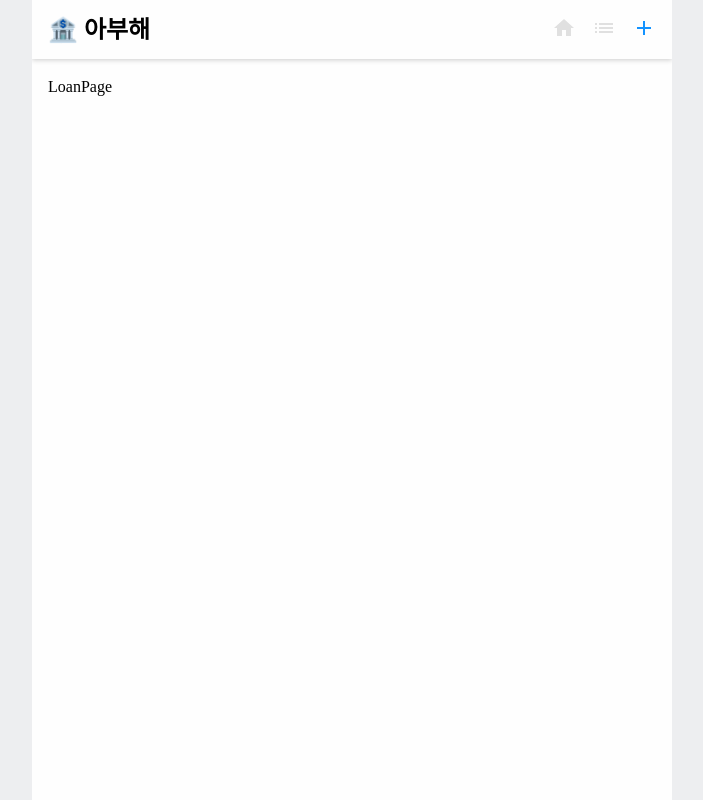
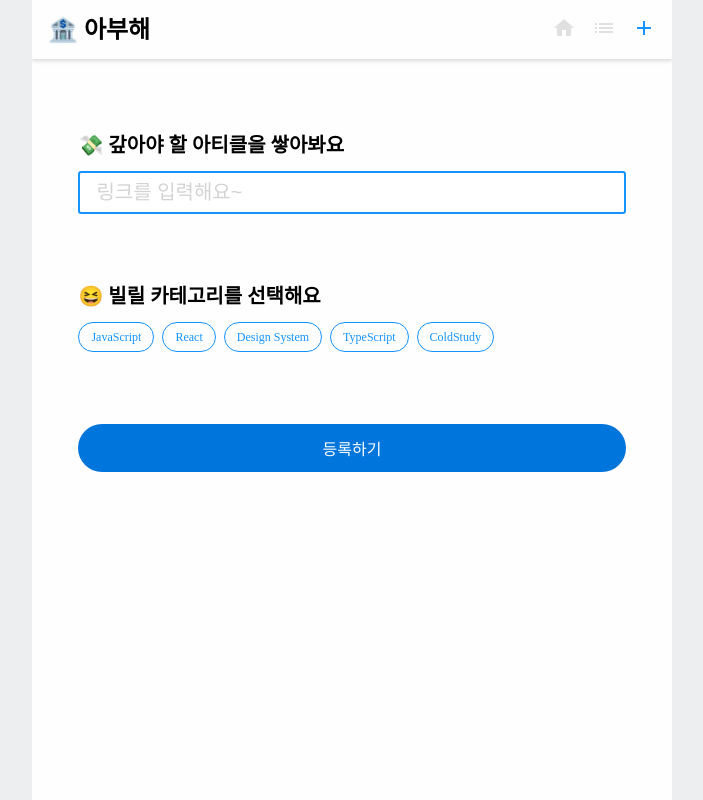
Before and after one commit to c-h-w-h/aboohae, a React (Vite) app: page /loan in a window 1280 px wide. Shown: the whole page, without its empty margins (288-991 px from the left). Built offline with nearby package versions, Linux system fonts and the light colour scheme; a web font is replaced by a local one.

Commit message:
feat: loan page 스켈레톤 구현

```diff
--- /dev/null
+++ b/src/components/LoanForm/index.tsx
@@ -0,0 +1,79 @@
+import Badge from '@components/Badge';
+import Button from '@components/Button';
+import Input from '@components/Input';
+import Spacing from '@components/Spacing';
+import Typography from '@components/Typography';
+import Flexbox from '@components-layout/Flexbox';
+import { CATEGORY } from '@constants/category';
+import { css } from '@emotion/react';
+import { FormEventHandler } from 'react';
+
+import Checkbox from './Checkbox';
+
+const LoanForm = () => {
+  const onSubmit: FormEventHandler = (e) => {
+    e.preventDefault();
+
+    const form = e.target as HTMLFormElement;
+    if (!form) return;
+
+    const formData = new FormData(form);
+
+    // process data here
+  };
+
+  return (
+    <Flexbox
+      as="form"
+      flexDirection="column"
+      alignItems="flex-start"
+      css={containerStyle}
+      onSubmit={onSubmit}
+    >
+      <Spacing size={20} />
+      <label htmlFor="link">
+        <Typography variant="subtitle2">
+          💸 갚아야 할 아티클을 쌓아봐요
+        </Typography>
+      </label>
+      <Input
+        id="link"
+        placeholder="링크를 입력해요~"
+        variant={'subtitle2'}
+        width={'100%'}
+      />
+
+      <Spacing size={40} />
+      <label>
+        <Typography variant="subtitle2">😆 빌릴 카테고리를 선택해요</Typography>
+      </label>
+      <Flexbox gap={'0.5rem'}>
+        {Object.values(CATEGORY).map((category) => (
+          <Checkbox
+            key={category}
+            id={category}
+            label={
+              <Badge key={category} size={'small'} filled={false} toggle={true}>
+                {category}
+              </Badge>
+            }
+          />
+        ))}
+      </Flexbox>
+
+      <Spacing size={40} />
+      <Button text="등록하기" css={width100} />
+    </Flexbox>
+  );
+};
+
+const containerStyle = css`
+  width: 90%;
+  margin: auto;
+`;
+
+const width100 = css`
+  width: 100%;
+`;
+
+export default LoanForm;
--- a/src/pages/LoanPage.tsx
+++ b/src/pages/LoanPage.tsx
@@ -1,5 +1,13 @@
+import LoanForm from '@components/LoanForm';
+import Spacing from '@components/Spacing';
+
 const LoanPage = () => {
-  return <div>LoanPage</div>;
+  return (
+    <>
+      <Spacing size={20} />
+      <LoanForm />
+    </>
+  );
 };
 
 export default LoanPage;
```
